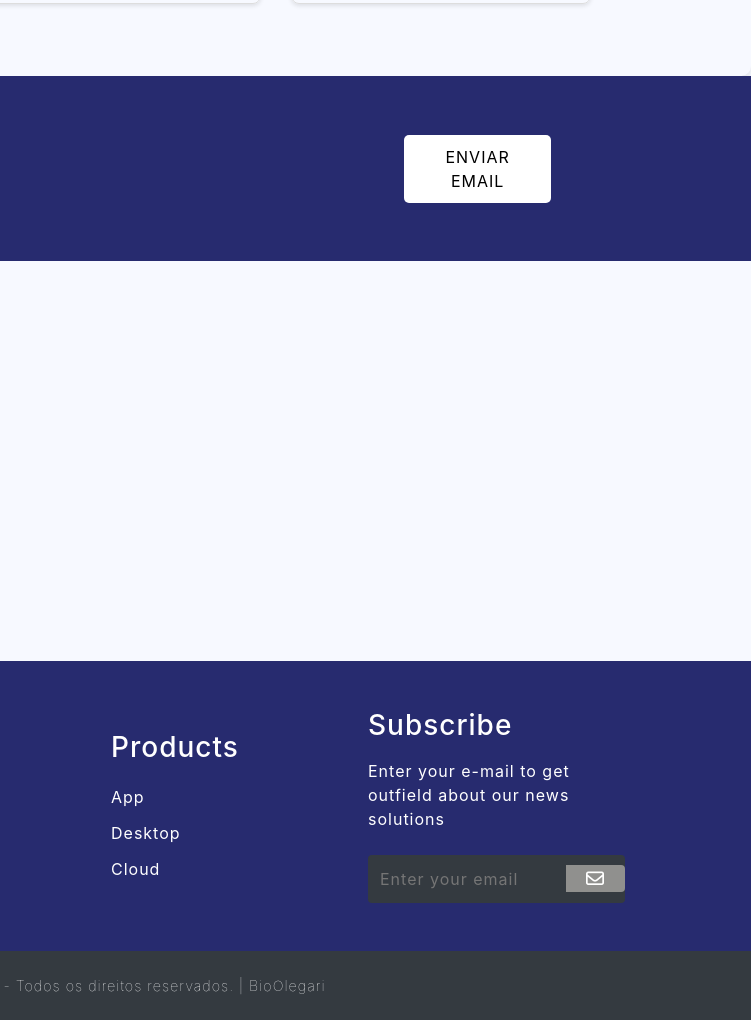
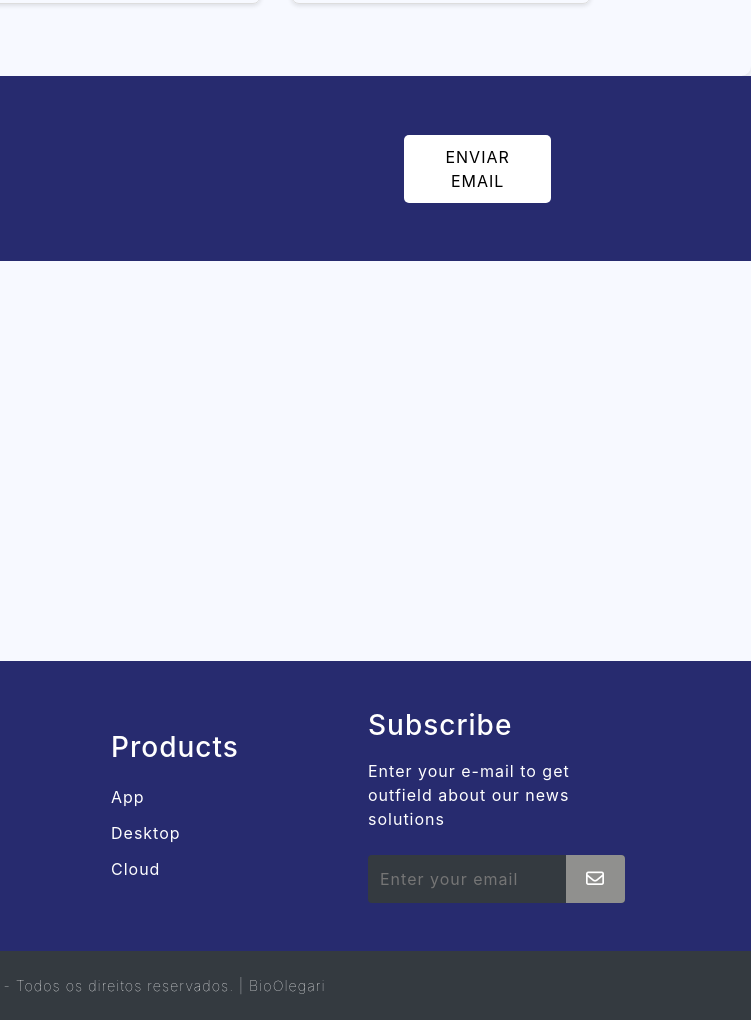
Before and after one commit to bioolegar1/siteMacroflex, a website: page index.html in a window 1280 px wide. Shown: the part 1935-2955 px from the top of the page, 529-1280 px from the left. Drawn offline with nearby package versions, Linux system fonts and the light colour scheme.

Commit message:
correção no rodapé

```diff
--- a/css/main.css
+++ b/css/main.css
@@ -448,7 +448,7 @@ footer {
     color: var(--color-white);
     padding: 0px 1.25rem;
     font-size: 1.125rem;
-    height: 100%;
+    height: 3rem;
     border-radius: 0 4px 4px 0;
     transition: all 0.4s;
 }
```
